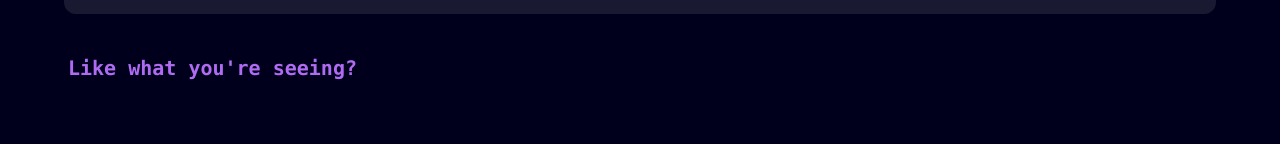
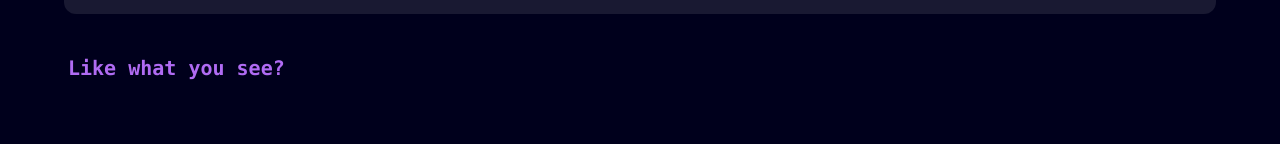
Before and after one commit to IvailoAtsv/portfolio, a React (Create React App) app: page / in a window 1280 px wide. Shown: the part 5251-5395 px from the top of the page. Built offline with nearby package versions, Linux system fonts and the light colour scheme; the HTML template or start-up script is replaced by a standard one; what tailwindcss-animated would draw is missing.

Commit message:
text:fix

```diff
--- a/src/components/ContactMe.jsx
+++ b/src/components/ContactMe.jsx
@@ -67,7 +67,7 @@ export const ContactMe = () => {
     return (
         <div id='contact' ref={componentRef} className="h-auto relative flex flex-col justify-center items-center w-full">
             <animated.section  style={slideAnimation} className=" py-5 pl-1 max-w-[1800px] w-[90%]">
-                <AccentTitle text={"Like what you're seeing?"} classes="mr-auto" />
+                <AccentTitle text={"Like what you see?"} classes="mr-auto" />
             </animated.section>
             <div className="max-w-[1800px] min-h-[90vh] lg:min-h-[45vh] py-4 relative w-[90%] justify-between flex flex-col lg:flex-row items-start">
                 {sent
--- a/src/components/Hero.jsx
+++ b/src/components/Hero.jsx
@@ -70,7 +70,7 @@ export const SkillIcon = ({ setSelectedSkill,icon, title, onClick }) => {
         <div onClick={() => {
             setSelectedSkill(title)
             handleProjectsScroll()
-            }} className="flex transition duration-300 flex-col justify-center items-center mx-3 text-lightGray hover:text-purple">
+            }} className="flex transition cursor-pointer duration-300 flex-col justify-center items-center mx-3 text-lightGray hover:text-purple">
             {icon}
             <p className="pt-2 text-lg font-mono ">{title}</p>
         </div>
```
